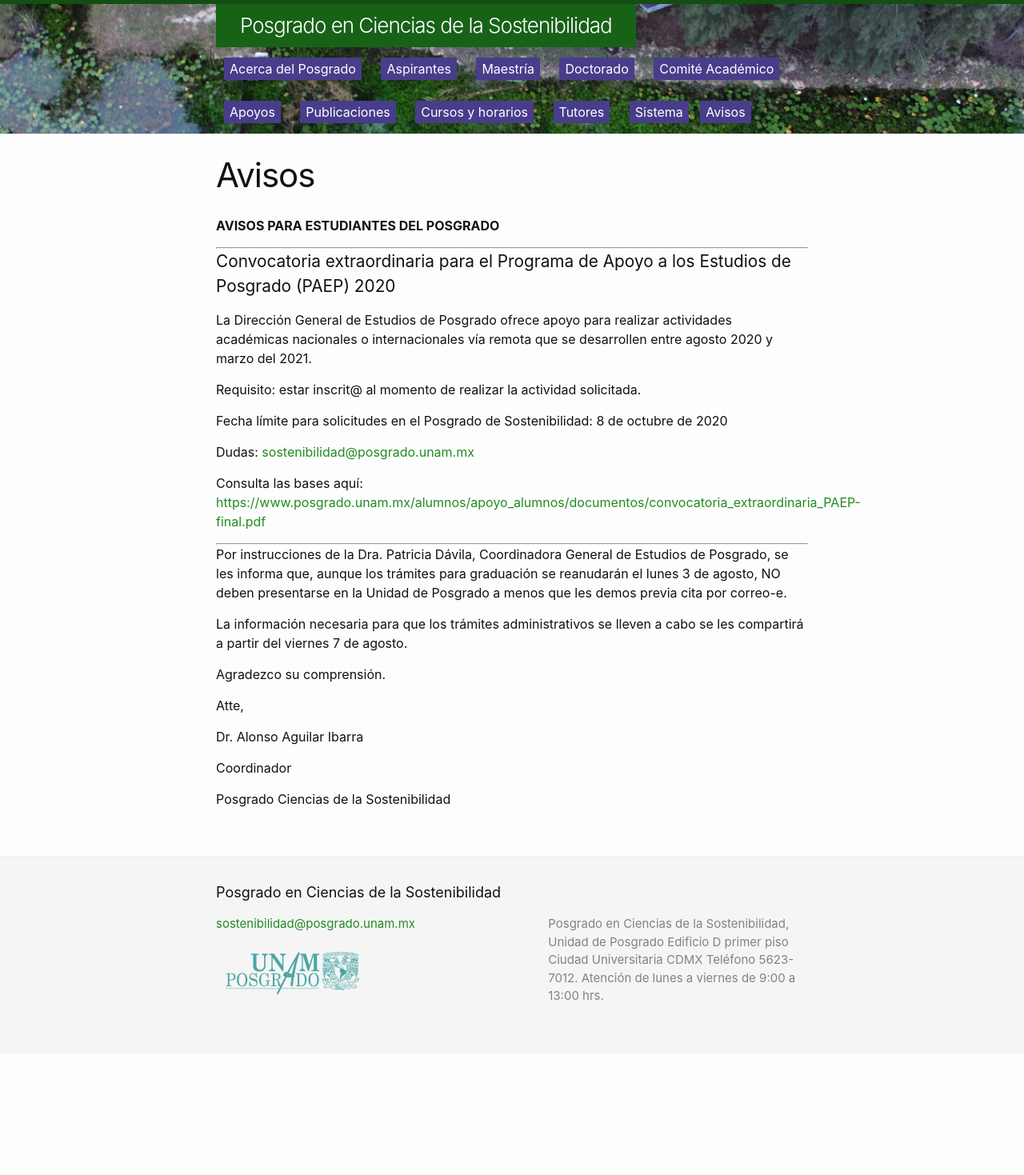
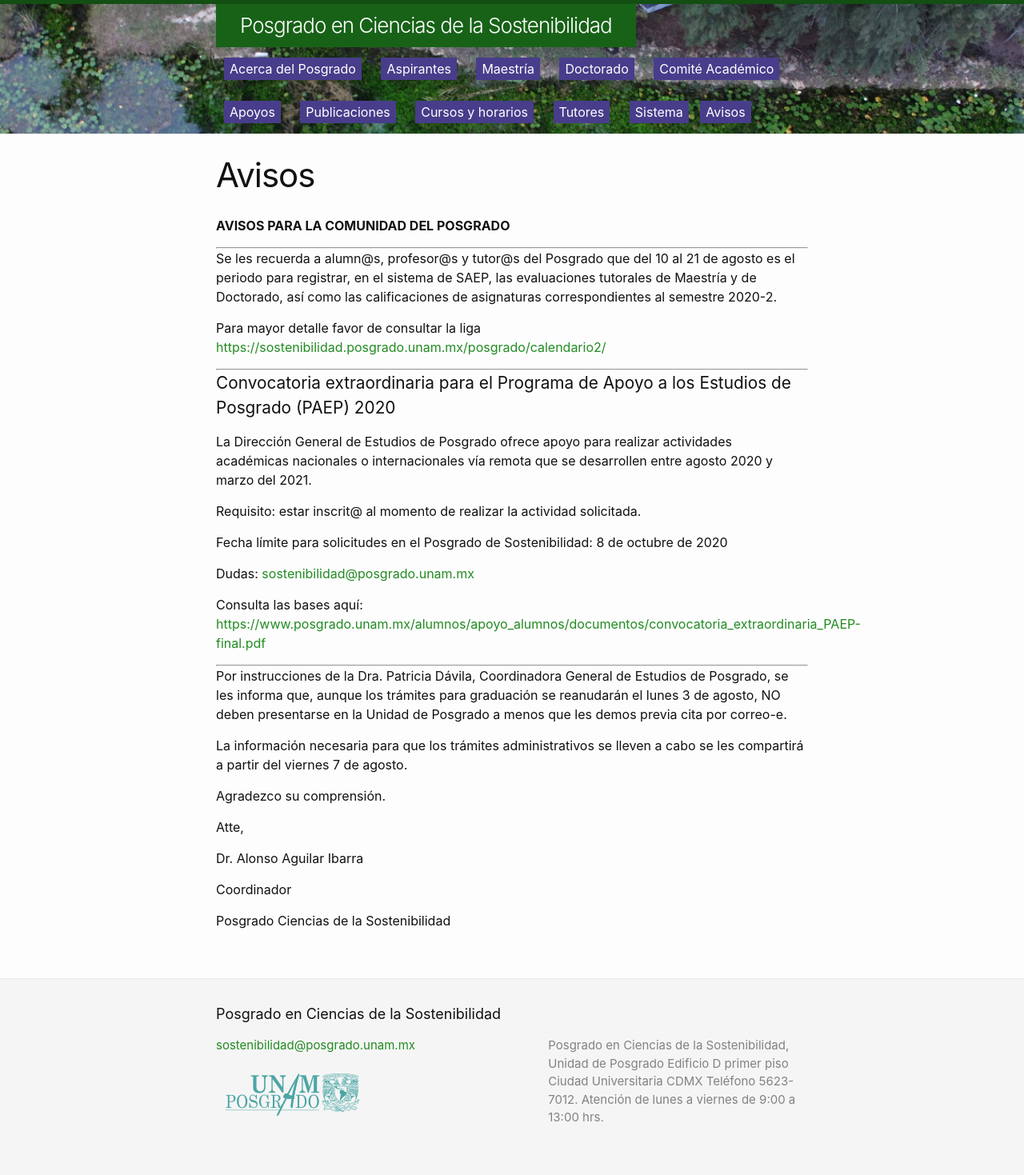
Before and after one commit to pcs-unam/pcs-unam.github.io, a Jekyll site: the page built from 09_avisos.md, in a window 1280 px wide. Shown: the whole page at 80% size. Built offline with Jekyll 4.4.1, drawn with Linux system fonts in a browser that asks for light colours; before the commit the page ends 1317 px from its top, so only the background shows below that.

Commit message:
Se publicó nuevo aviso sobre evaluaciones

```diff
--- a/09_avisos.md
+++ b/09_avisos.md
@@ -6,10 +6,22 @@
 menu: true
 ---
 
-**AVISOS PARA ESTUDIANTES DEL POSGRADO**
+**AVISOS PARA LA COMUNIDAD DEL POSGRADO**
+
 
 
 ---------------------
+
+
+
+Se les recuerda a alumn@s, profesor@s y tutor@s del Posgrado que del 10 al 21 de agosto es el periodo para registrar, en el sistema de SAEP, las evaluaciones tutorales de Maestría y de Doctorado, así como las calificaciones de asignaturas correspondientes al semestre 2020-2.
+
+Para mayor detalle favor de consultar la liga <https://sostenibilidad.posgrado.unam.mx/posgrado/calendario2/>
+
+
+
+---------------------
+
 
 
 ## Convocatoria extraordinaria para el Programa de Apoyo a los Estudios de Posgrado (PAEP) 2020
```
